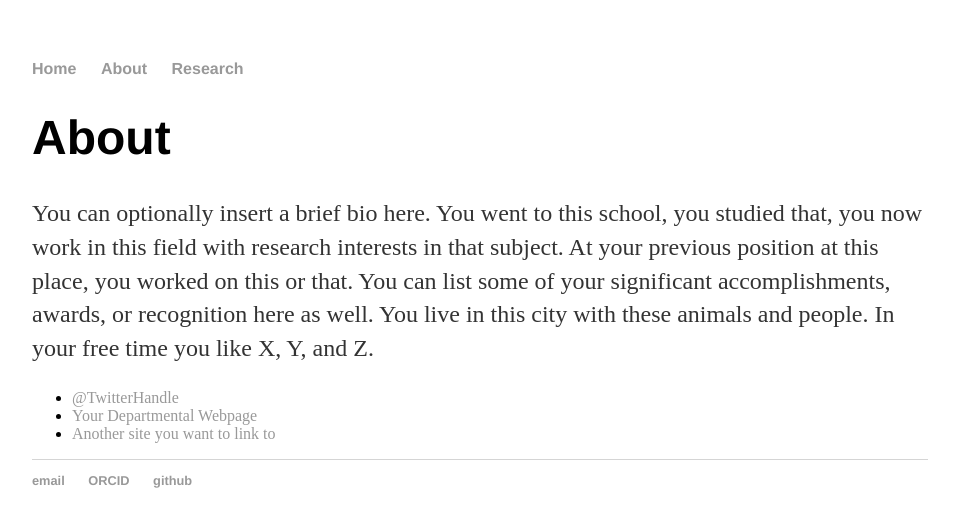
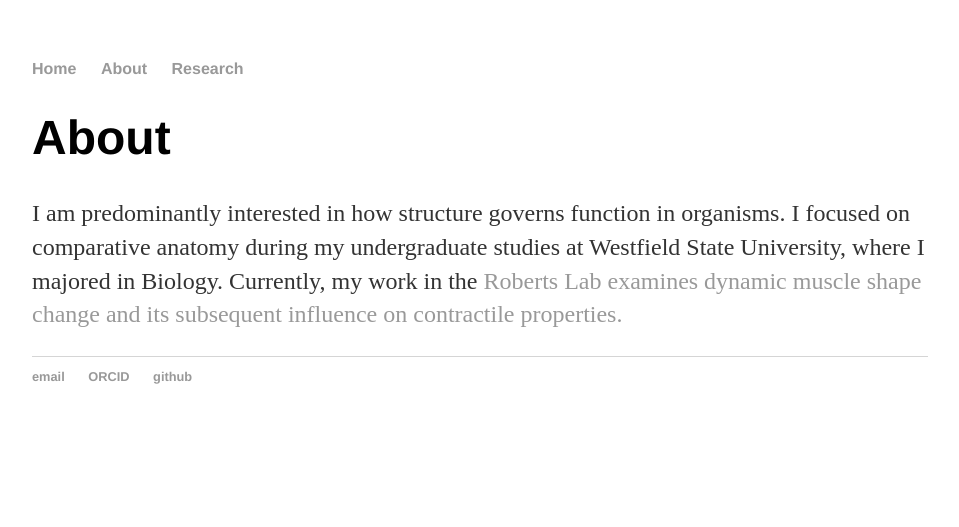
Before and after one commit to jarrodpetersen/jarrodpetersen.github.io, a Jekyll site: the page built from about/index.html, in a window 1280 px wide. Shown: the top 527 px of the page, without its empty margins (160-1119 px from the left). Built offline with Jekyll 4.4.1, drawn with Linux system fonts in a browser that asks for light colours.

Commit message:
Update index.html

```diff
--- a/about/index.html
+++ b/about/index.html
@@ -5,11 +5,5 @@
 
 		<div class="about">
 			<h1>About</h1>
-			<p>You can optionally insert a brief bio here. You went to this school, you studied that, you now work in this field with research interests in that subject. At your previous position at this place, you worked on this or that. You can list some of your significant accomplishments, awards, or recognition here as well. You live in this city with these animals and people. In your free time you like X, Y, and Z.</p>
-
-			<ul class="contacts">
-				<li><a href="#">@TwitterHandle</a></li>
-				<li><a href="#">Your Departmental Webpage</a></li>
-				<li><a href="#">Another site you want to link to</a></li>
-				</ul>
+			<p>I am predominantly interested in how structure governs function in organisms. I focused on comparative anatomy during my undergraduate studies at Westfield State University, where I majored in Biology. Currently, my work in the <a href='https://www.brown.edu/research/labs/robertslab/' >Roberts Lab<a/> examines dynamic muscle shape change and its subsequent influence on contractile properties.</p>
 		</div>
```
